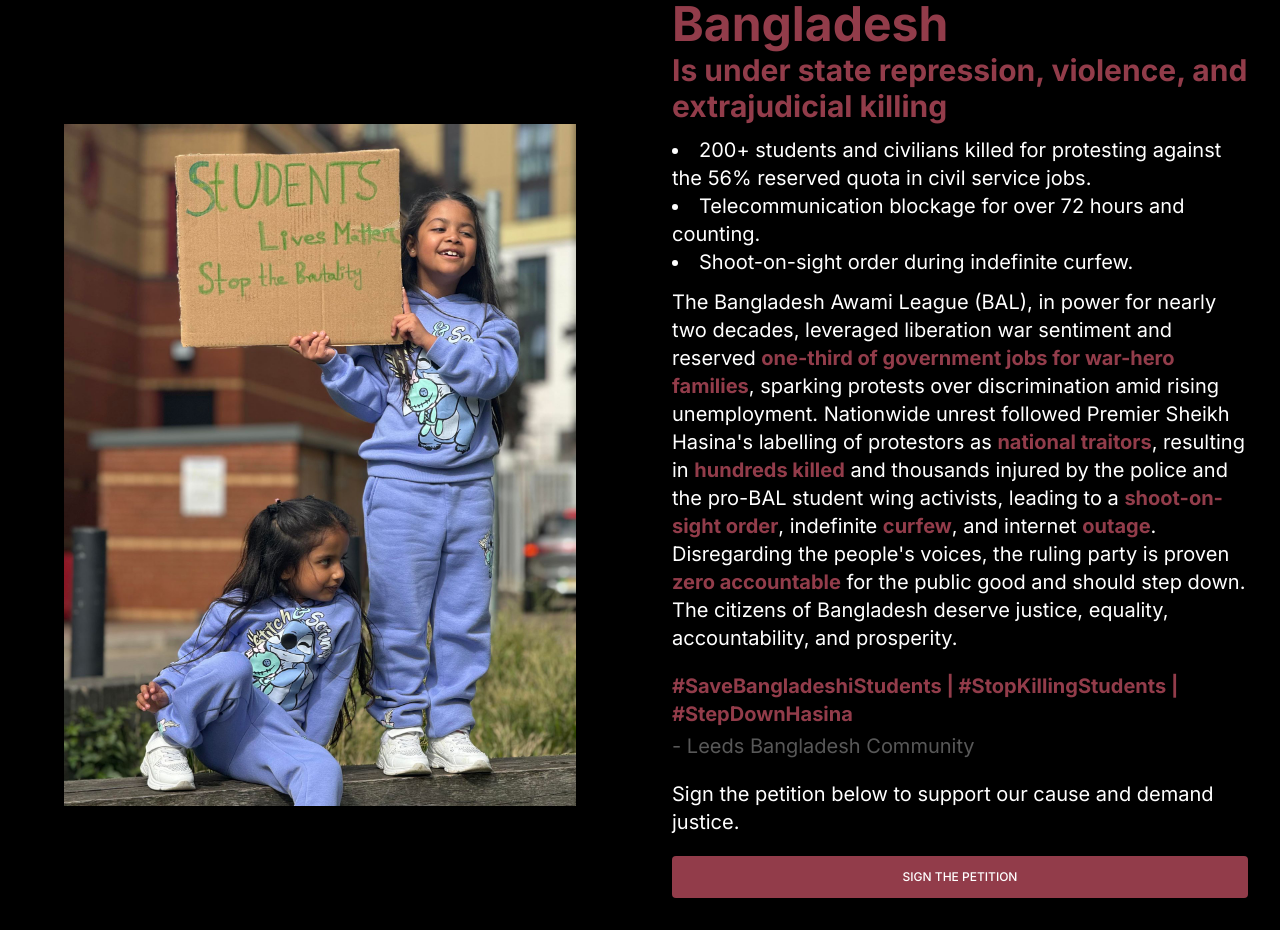
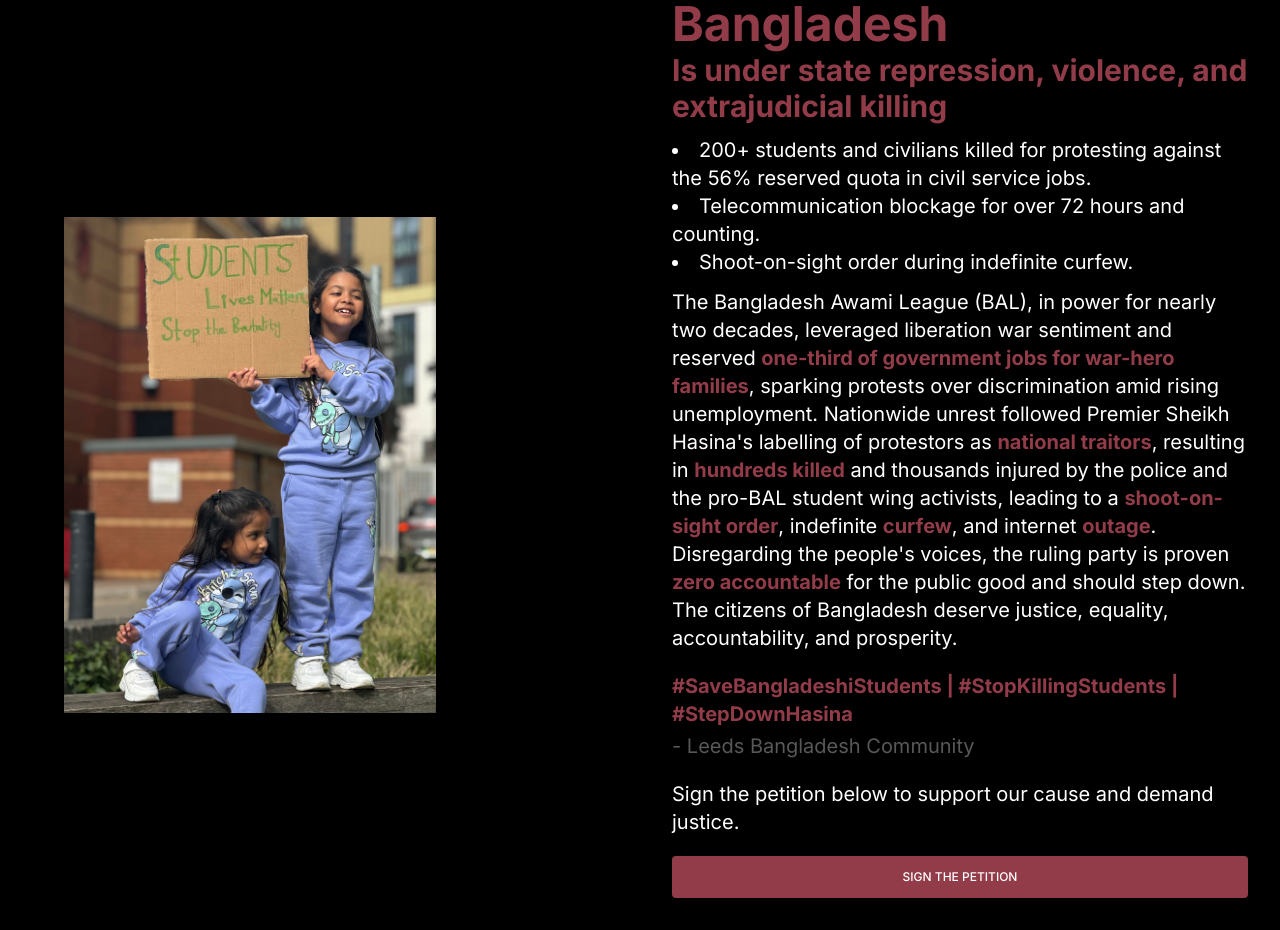
Before and after one commit to IshmamDC217/FutureBD, a Next.js app: page / in a window 1280 px wide. Built offline with nearby package versions, Linux system fonts and the light colour scheme.

Commit message:
Deploy fix

```diff
--- a/src/app/page.tsx
+++ b/src/app/page.tsx
@@ -1,4 +1,5 @@
 import Link from "next/link";
+import Image from "next/image";
 
 const Landing = () => {
   return (
@@ -9,11 +10,13 @@ const Landing = () => {
       >
         <div className="container mx-auto">
           <div className="grid grid-cols-1 lg:grid-cols-2 items-center">
-            <img className="p-10 lg:p-16" src="/hero.png" alt="landing" />
+            <Image className="p-10 lg:p-16" src="/hero.png" alt="landing" width={500} height={300} />
             <div className="landingForm justify-center">
               <div className="justify-center">
                 <h2 className="text-4xl font-bold mb-1 text-[#923c4a] lg:text-5xl">Bangladesh</h2>
-                <h2 className="maintitle text-[#923c4a] mb-3 text-2xl font-bold lg:text-3xl">Is under state repression, violence, and extrajudicial killing</h2>
+                <h2 className="maintitle text-[#923c4a] mb-3 text-2xl font-bold lg:text-3xl">
+                  Is under state repression, violence, and extrajudicial killing
+                </h2>
                 <div className="mb-5 text-base leading-relaxed text-white sm:text-lg md:text-xl max-w-3xl ">
                   <ul className="mb-3 text-base leading-relaxed sm:text-lg md:text-xl max-w-3xl list-disc list-inside">
                     <li>200+ students and civilians killed for protesting against the 56% reserved quota in civil service jobs.</li>
```
